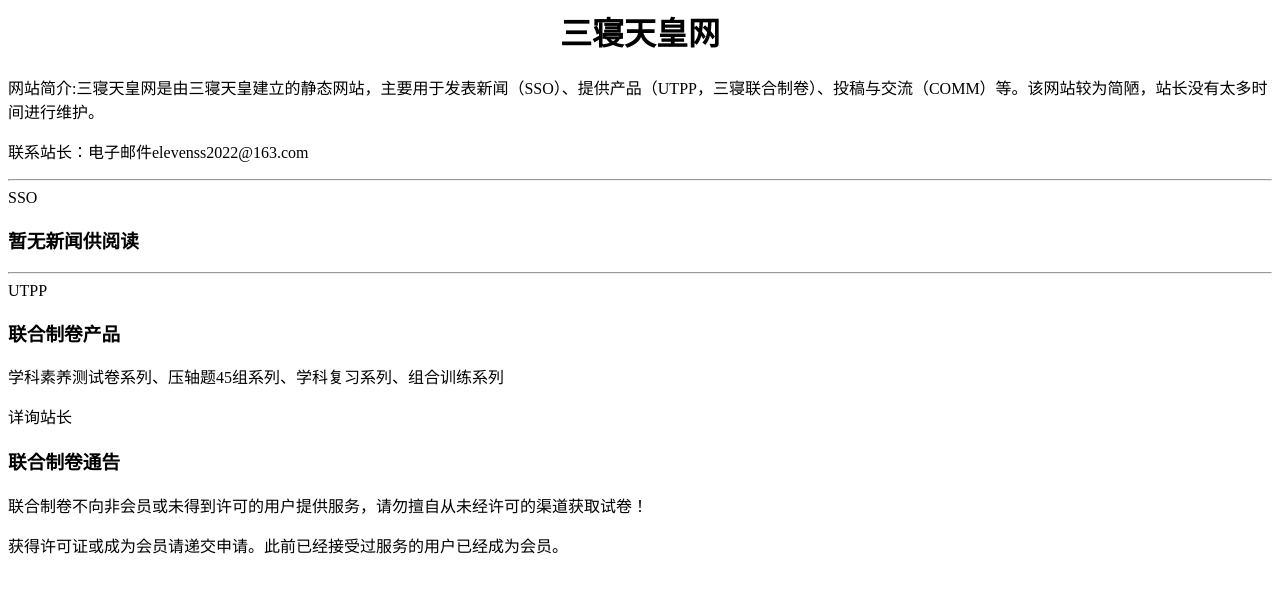
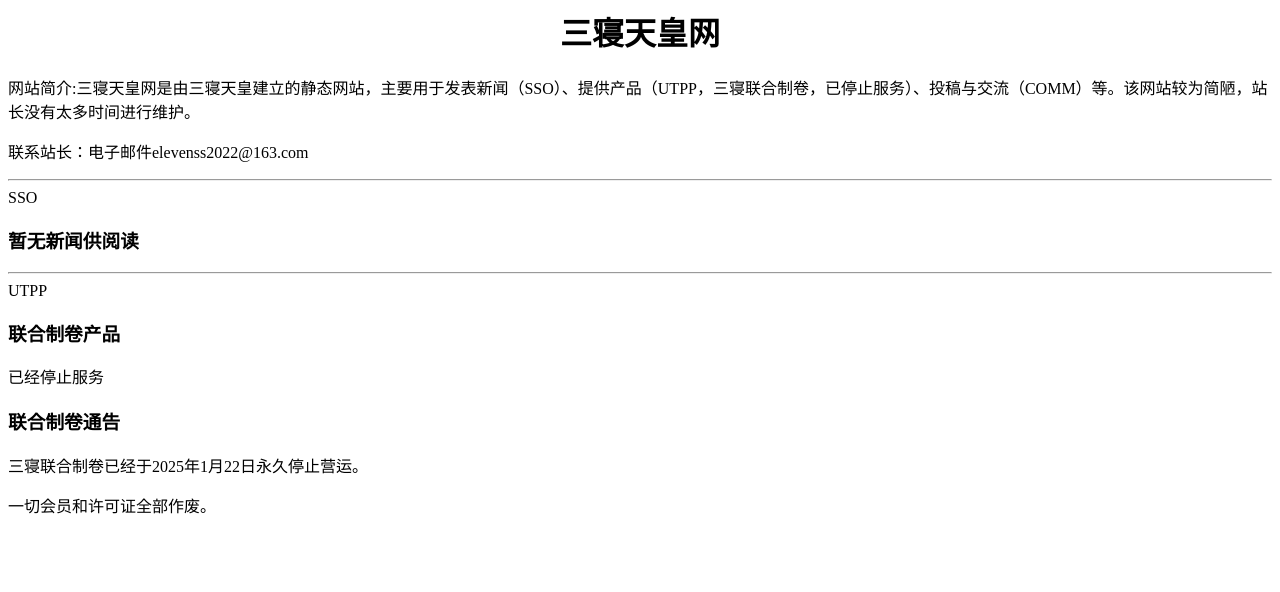
Before and after one commit to ELEVENSS2022/mikado3, a plain HTML site: page index.html in a window 1280 px wide. Drawn offline with Linux system fonts and the light colour scheme.

Commit message:
Update index.html

```diff
--- a/index.html
+++ b/index.html
@@ -4,16 +4,15 @@
   </head>
   <body>
     <h1><center>三寝天皇网</center></h1>
-    <p>网站简介:三寝天皇网是由三寝天皇建立的静态网站，主要用于发表新闻（SSO）、提供产品（UTPP，三寝联合制卷）、投稿与交流（COMM）等。该网站较为简陋，站长没有太多时间进行维护。</p>
+    <p>网站简介:三寝天皇网是由三寝天皇建立的静态网站，主要用于发表新闻（SSO）、提供产品（UTPP，三寝联合制卷，已停止服务）、投稿与交流（COMM）等。该网站较为简陋，站长没有太多时间进行维护。</p>
     <p>联系站长：电子邮件elevenss2022@163.com</p>
     <hr>SSO
     <h3>暂无新闻供阅读</h3>
     <hr>UTPP
     <h3>联合制卷产品</h3>
-    <P>学科素养测试卷系列、压轴题45组系列、学科复习系列、组合训练系列</P>
-    <p>详询站长</p>
+    <P>已经停止服务</P>
     <h3>联合制卷通告</h3>
-    <P>联合制卷不向非会员或未得到许可的用户提供服务，请勿擅自从未经许可的渠道获取试卷！</P>
-    <p>获得许可证或成为会员请递交申请。此前已经接受过服务的用户已经成为会员。</p>
+    <P>三寝联合制卷已经于2025年1月22日永久停止营运。</P>
+    <p>一切会员和许可证全部作废。</p>
   </body>
 </html>
```
